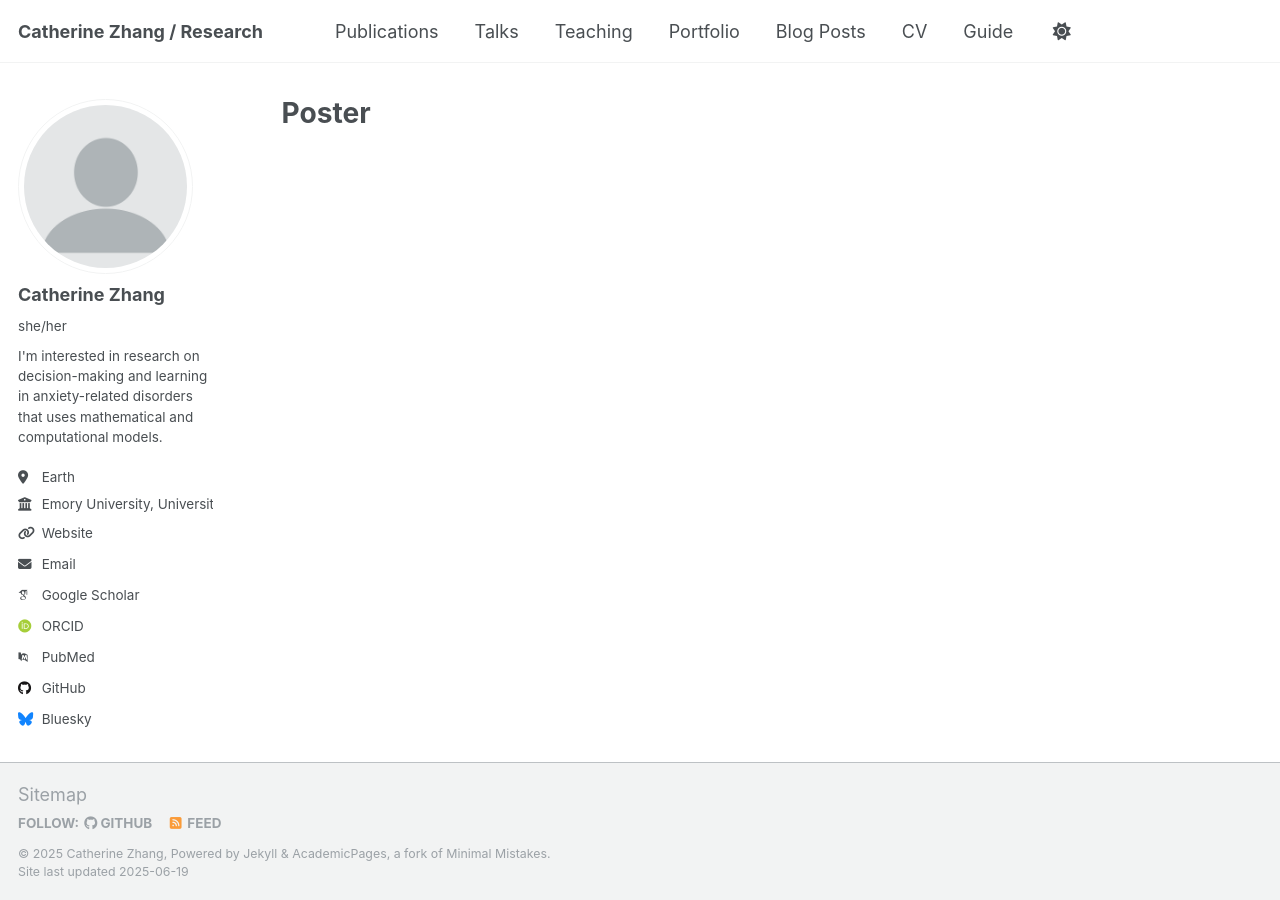
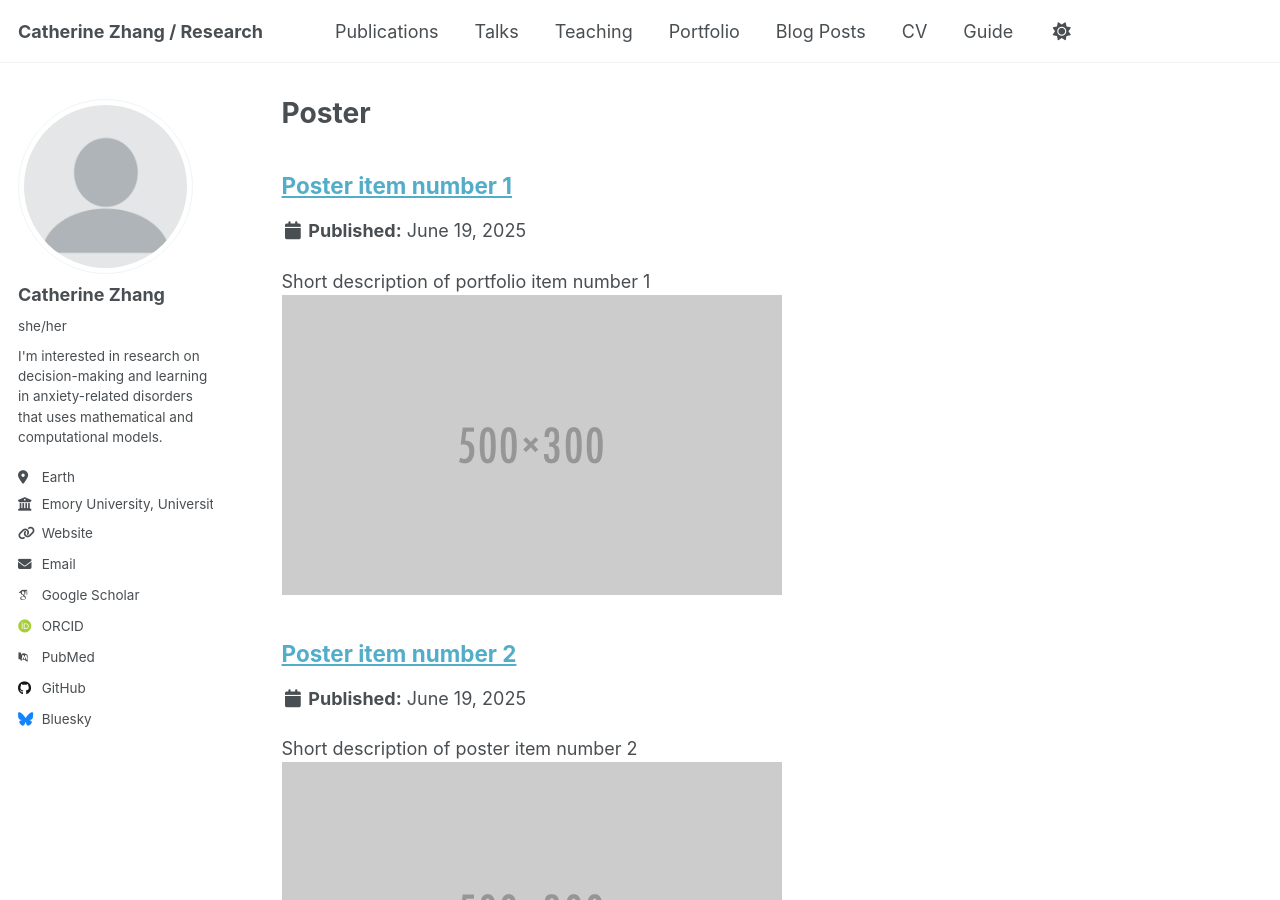
Before and after one commit to Cathzzy/cathzzy.github.io, a Jekyll site: the page built from _pages/poster.html, in a window 1280 px wide and 900 px high. Built offline with Jekyll 4.4.1, drawn with Linux system fonts in a browser that asks for light colours; some web fonts are replaced.

Commit message:
Update _config.yml

```diff
--- a/_config.yml
+++ b/_config.yml
@@ -221,7 +221,7 @@ collections:
   publications:
     output: true
     permalink: /:collection/:path/
-  portfolio:
+  poster:
     output: true
     permalink: /:collection/:path/
   talks:
@@ -267,10 +267,10 @@ defaults:
       author_profile: true
       share: true
       comments: true
-  # _portfolio
+  # _poster
   - scope:
       path: ""
-      type: portfolio
+      type: poster
     values:
       layout: single
       author_profile: true
```
